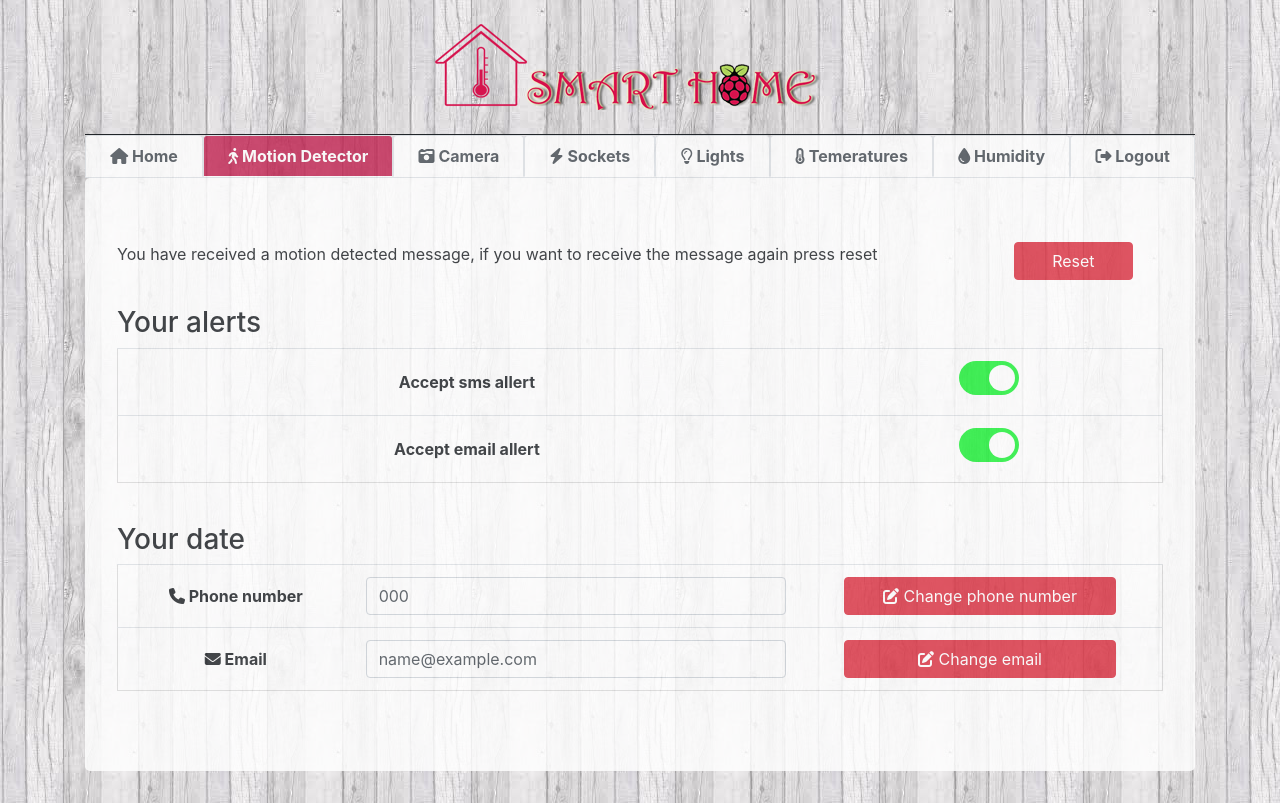
After one commit to ciociamisia/SmartHome, a Django app: page /motion_detector in a window 1280 px wide. The commit adds this page. Run offline with Django 3.2, Linux system fonts and the light colour scheme; a user stored in the database is signed in; tables that the repository leaves empty hold one stand-in row (values such as "Sample post"); some libraries are stand-ins or nearby versions.

Commit message:
motion detector

```diff
--- /dev/null
+++ b/mysite/app/static/css/motion_detector.css
@@ -0,0 +1,97 @@
+.btn{
+    width: 80%;
+}
+.switch {
+    position: relative;
+    display: inline-block;
+    width: 60px;
+    height: 34px;
+  }
+
+  .switch input {
+    opacity: 0;
+    width: 0;
+    height: 0;
+  }
+
+  .slider {
+    position: absolute;
+    cursor: pointer;
+    top: 0;
+    left: 0;
+    right: 0;
+    bottom: 0;
+    background-color: red;
+    -webkit-transition: .4s;
+    transition: .4s;
+  }
+
+  .slider:before {
+    position: absolute;
+    content: "";
+    height: 26px;
+    width: 26px;
+    left: 4px;
+    bottom: 4px;
+    background-color: white;
+    -webkit-transition: .4s;
+    transition: .4s;
+  }
+
+  input:checked + .slider {
+    background-color: #21f33b;;
+  }
+
+  input:focus + .slider {
+    box-shadow: 0 0 1px #21f33b;;
+  }
+
+  input:checked + .slider:before {
+    -webkit-transform: translateX(26px);
+    -ms-transform: translateX(26px);
+    transform: translateX(26px);
+  }
+
+  /* Rounded sliders */
+  .slider.round {
+    border-radius: 34px;
+  }
+
+  .slider.round:before {
+    border-radius: 50%;
+  }
+
+  table{
+    border-style: solid;
+    border-color: gainsboro;
+    border-width: 1px;
+  }
+
+  .table th, .table td{
+    text-align: center;
+    vertical-align: inherit;
+  }
+  .alert{
+    position: absolute;
+    top: 10px;
+    right: 0;
+    opacity: 0.75;
+    display: none;
+    padding: 0;
+    right: 10px;
+  }
+
+  .cross{
+    font-size: 18px;
+    margin-right: 5px;
+    margin-top: 5px;
+  }
+  .cross:hover{
+    color: red;
+    cursor: pointer;
+  }
+  .p-info{
+    padding: .75rem 1.25rem;
+    margin-bottom: 0rem;
+    margin-right: -10px;
+  }
--- a/mysite/app/templates/base.html
+++ b/mysite/app/templates/base.html
@@ -32,6 +32,7 @@
       <div>
         <nav class="nav nav-tabs">
           <a class="flex-sm-fill text-sm-center nav-link active" href="/"><i class="fas fa-home"></i> Home</a>
+          <a class="flex-sm-fill text-sm-center nav-link active" href="/motion_detector"><i class="fas fa-walking"></i> Motion Detector</a>
           <a class="flex-sm-fill text-sm-center nav-link active" href="/camera"><i class="fas fa-camera-retro"></i> Camera</a>
           <a class="flex-sm-fill text-sm-center nav-link active" href="/sockets"><i class="fas fa-bolt"></i> Sockets</a>
           <a class="flex-sm-fill text-sm-center nav-link active" href="/lights"><i class="far fa-lightbulb"></i> Lights</a>
--- /dev/null
+++ b/mysite/app/templates/motion_detector.html
@@ -0,0 +1,107 @@
+<!DOCTYPE html>
+{% extends "base.html" %}
+{% block content %}
+{% load static %}
+<head>
+  <link rel="stylesheet" href='{% static "css/motion_detector.css" %}'>
+</head>
+<form method="POST">
+    {% csrf_token %}
+    {% if send %}
+    <div class="row">
+        <div class="col-10">
+            <p>You have received a motion detected message, if you want to receive the message again press reset</p>
+        </div>
+        <div class="col-2">
+            <button type="submit" name="reset" class="btn btn-danger">Reset</button>
+        </div>
+    </div>
+    <br>
+    {% endif %}
+    <div class="row">
+        <div class="col-12">
+            <h3>Your alerts</h3>
+        </div>
+        <div class="col-12">
+            <table class="table" >
+                <tr>
+                    <th>Accept sms allert</th>
+                    <td>
+                        <label class="switch">
+                            {% if accept_sms %}
+                            <input type="checkbox" name="checkbox" id="sms" onchange="change('sms')" checked>
+                            {% else %}
+                            <input type="checkbox" name="checkbox" id="sms" onchange="change('sms')">
+                            {% endif %}
+                            <span class="slider round"></span>
+                        </label>
+                    </td>
+                </tr>
+                <tr>
+                    <th>Accept email allert</th>
+                    <td>
+                        <label class="switch">
+                            {% if accept_email %}
+                            <input type="checkbox" name="checkbox" id="email" onchange="change('email')" checked>
+                            {% else %}
+                            <input type="checkbox" name="checkbox" id="email" onchange="change('email')">
+                            {% endif %}
+                            <span class="slider round"></span>
+                        </label>
+                    </td>
+                </tr>
+            </table>
+        </div>
+    </div>
+    <br>
+    <div class="row">
+        <div class="col-12">
+            <h3>Your date</h3>
+        </div>
+        <div class="col-12">
+            <table class="table">
+                <tr>
+                    <th><i class="fas fa-phone"></i> Phone number</th>
+                    <td><input type="tel" pattern="[0-9]{9}"
+                        required name="phone" value="{{phone}}" class="form-control"></td>
+                    <td><button type="submit" name="change_phone" class="btn btn-danger"><i class="fas fa-edit"></i> Change phone number</button></td>
+                </tr>
+                <tr>
+                    <th><i class="fas fa-envelope"></i> Email</th>
+                    <td><input type="email" name="email" value="{{email}}" class="form-control"></td>
+                    <td><button type="submit" name="change_email" class="btn btn-danger"><i class="fas fa-edit"></i> Change email</button></td>
+                </tr>
+            </table>
+        </div>
+    </div>
+</form>
+<div class="alert alert-success" id='success'></div>
+<div class="alert alert-danger" id='error'></div>
+<script>
+{% if info == 'error' %}
+let error_div = document.getElementById('error')
+error_div.innerHTML = '<p class="p-info"><strong>Error!</strong> The data has not been updated. Please try again or contact the administrator./p><i class="fa fa-times cross" aria-hidden="true" onclick="turnOff()"></i>'
+document.getElementById("error").style.display = "flex";
+$("#error").delay(8000).hide(400);
+{% elif info == 'success' %}
+let succes_div = document.getElementById('success')
+succes_div.innerHTML = '<p class="p-info"><strong>Success!</strong> The data has been updated.</p><i class="fa fa-times cross" aria-hidden="true" onclick="turnOff()"></i>'
+document.getElementById("success").style.display = "flex";
+$("#success").delay(8000).hide(400);
+{% endif %}
+
+function turnOff(){
+  $("#error").hide();
+  $("#success").hide();
+}
+
+function change(checkbox){
+    element = document.getElementById(checkbox)
+    if (element.checked){
+        fetch('/motion_detector/on/' + checkbox).then(function(response){});
+    }else{
+        fetch('/motion_detector/off/' + checkbox).then(function(response){});
+    }
+};
+</script>
+{%endblock%}
--- a/mysite/app/urls.py
+++ b/mysite/app/urls.py
@@ -7,14 +7,14 @@ urlpatterns = [
     path('home_variables', views.home_variables, name='home_variables'),
     path('login', views.login, name='login'),
     path('logout', views.logout, name='logout'),
+    path('motion_detector', views.motion_detector, name='motion_detector'),
+    path('motion_detector/<turn>/<alert>', views.motion_detector_turn, name='motion_detector_turn'),
     path('camera', views.camera, name='camera'),
     path('camera_streaming', views.camera_streaming, name='camera_streaming'),
     path('sockets', views.sockets, name='sockets'),
-    path('sockets/on/<socket_no>', views.socketsON, name='socketsON'),
-    path('sockets/off/<socket_no>', views.socketsOFF, name='socketsOFF'),
+    path('sockets/<turn>/<socket_no>', views.sockets_turn, name='sockets_turn'),
     path('lights', views.lights, name='lights'),
-    path('lights/on/<diode>', views.lightsON, name='lightsON'),
-    path('lights/off/<diode>', views.lightsOFF, name='lightsOFF'),
+    path('lights/<turn>/<diode>', views.lights_turn, name='lightsON'),
     path('temperatures', views.temperatures, name='temperatures'),
     path('humidity', views.humidity, name='humidity'),
 
--- a/mysite/app/views.py
+++ b/mysite/app/views.py
@@ -12,7 +12,7 @@ from rpi_rf import RFDevice
 import dht11
 import cv2
 import time
-from app.models import Lights, Temp_And_Hum
+from app.models import Lights, Temp_And_Hum, Motion_Detector
 import json
 import plotly
 import plotly.graph_objs as go
@@ -87,6 +87,60 @@ def read_home_variables():
 
     return temp, hum, water_status, fire_status
 
+def get_user_object(request):
+    user = request.user
+    user_object = Motion_Detector.objects.get(user_fkey_id = user.id)
+    return user_object
+
+@login_required(login_url='/login')
+def motion_detector(request):
+    user_object = get_user_object(request)
+    accept_sms = user_object.accept_sms
+    accept_email =  user_object.accept_email
+    phone = user_object.phone
+    email = user_object.email
+    send = user_object.send
+    info = ''
+    if request.method == 'POST':
+        if "change_email" in request.POST:
+            try:
+                email = request.POST['email']
+                user_object.email = email
+                info = 'success'
+            except:
+                info = 'error'
+        if "change_phone" in request.POST:
+            try:
+                phone = request.POST['phone']
+                user_object.phone = phone
+                info = 'success'
+            except:
+                info = 'error'
+        if "reset" in request.POST:
+            try:
+                user_object.send = False
+                send = False
+                info = 'success'
+            except:
+                info = 'error'
+
+        user_object.save()
+    context = {'accept_sms' : accept_sms , 'accept_email' : accept_email,
+     'phone': phone, 'email' : email, 'send' : send, 'info' : info}
+    return render(request, 'motion_detector.html', context)
+
+def motion_detector_turn(request, turn, alert):
+    user_object = get_user_object(request)
+    if turn == "on":
+        status = True
+    else:
+        status = False
+    if alert == 'sms':
+        user_object.accept_sms = status
+    elif alert == 'email':
+        user_object.accept_email = status
+    user_object.save()
+    return HttpResponse()
 
 @login_required(login_url='/login')
 def camera(request):
@@ -138,22 +192,16 @@ def sockets(request):
     return render(request, 'sockets.html')
 
 
-def socketsON(request, socket_no):
+def sockets_turn(request, turn, socket_no):
     if socket_no == "all":
+        if turn == 'on':
+            code =  15642210
+        else:
+            code = 15642209
         rfdevice = RFDevice(22)
         rfdevice.enable_tx()
         rfdevice.tx_repeat = 100
-        rfdevice.tx_code(15642210, 1, 314)
-        rfdevice.cleanup()
-
-    return HttpResponse()
-
-def socketsOFF(request, socket_no):
-    if socket_no == "all":
-        rfdevice = RFDevice(22)
-        rfdevice.enable_tx()
-        rfdevice.tx_repeat = 100
-        rfdevice.tx_code(15642209, 1, 314)
+        rfdevice.tx_code(code, 1, 314)
         rfdevice.cleanup()
 
     return HttpResponse()
@@ -180,94 +228,55 @@ def lights(request):
     context = {'red' : red, 'green' : green, 'yellow': yellow, 'light' : light, 'all_led' : all_led }
     return render(request, 'lights.html', context)
 
-def lightsON(request, diode):
+def lights_turn(request, turn, diode):
     GPIO.setmode(GPIO.BCM)
     GPIO.setwarnings(False)
-
+    if turn == "on":
+        status = True
+        state_diode = GPIO.LOW
+        state_light = GPIO.HIGH
+    else:
+        status = False
+        state_diode = GPIO.HIGH
+        state_light = GPIO.LOW
     red, green, yellow, light = get_light_info()
 
     if diode == "all":
         GPIO.setup([18,17,15], GPIO.OUT)
-        GPIO.output([18,17,15],  GPIO.LOW)
+        GPIO.output([18,17,15],  state_diode)
         GPIO.setup(14, GPIO.OUT)
-        GPIO.output(14,  GPIO.HIGH)
-        red.turn_on  = True
+        GPIO.output(14, state_light)
+        red.turn_on = status
         red.save()
-        green.turn_on  = True
+        green.turn_on = status
         green.save()
-        yellow.turn_on  = True
+        yellow.turn_on = status
         yellow.save()
-        light.turn_on  = True
+        light.turn_on = status
         light.save()
 
     elif diode == "red":
         GPIO.setup(17, GPIO.OUT)
-        GPIO.output(17,  GPIO.LOW)
-        red.turn_on  = True
+        GPIO.output(17, state_diode)
+        red.turn_on  = status
         red.save()
 
     elif diode == "green":
         GPIO.setup(18, GPIO.OUT)
-        GPIO.output(18,  GPIO.LOW)
-        green.turn_on  = True
+        GPIO.output(18, state_diode)
+        green.turn_on  = status
         green.save()
 
     elif diode == "yellow":
         GPIO.setup(15, GPIO.OUT)
-        GPIO.output(15,  GPIO.LOW)
-        yellow.turn_on  = True
+        GPIO.output(15, state_diode)
+        yellow.turn_on  = status
         yellow.save()
 
     elif diode == "light":
         GPIO.setup(14, GPIO.OUT)
-        GPIO.output(14,  GPIO.HIGH)
-        light.turn_on  = True
-        light.save()
-
-    return HttpResponse()
-
-def lightsOFF(request, diode):
-    GPIO.setmode(GPIO.BCM)
-    GPIO.setwarnings(False)
-
-    red, green, yellow, light = get_light_info()
-
-    if diode == "all":
-        GPIO.setup([18,17,15], GPIO.OUT)
-        GPIO.output([18,17,15],  GPIO.HIGH)
-        GPIO.setup(14, GPIO.OUT)
-        GPIO.output(14,  GPIO.LOW)
-        red.turn_on  = False
-        red.save()
-        green.turn_on  = False
-        green.save()
-        yellow.turn_on  = False
-        yellow.save()
-        light.turn_on  = False
-        light.save()
-
-    elif diode == "red":
-        GPIO.setup(17, GPIO.OUT)
-        GPIO.output(17,  GPIO.HIGH)
-        red.turn_on = False
-        red.save()
-
-    elif diode == "green":
-        GPIO.setup(18, GPIO.OUT)
-        GPIO.output(18,  GPIO.HIGH)
-        green.turn_on  = False
-        green.save()
-
-    elif diode == "yellow":
-        GPIO.setup(15, GPIO.OUT)
-        GPIO.output(15,  GPIO.HIGH)
-        yellow.turn_on  = False
-        yellow.save()
-
-    elif diode == "light":
-        GPIO.setup(14, GPIO.OUT)
-        GPIO.output(14,  GPIO.LOW)
-        light.turn_on  = False
+        GPIO.output(14, state_light)
+        light.turn_on = status
         light.save()
 
     return HttpResponse()
```
Also changed, not shown: Motion_Detector.py (added, +82 -0 lines), mysite/app/models.py (+12 -0 lines), mysite/app/migrations/0007_motion_detector.py (added), mysite/app/migrations/0008_motion_detector_send.py (added).
